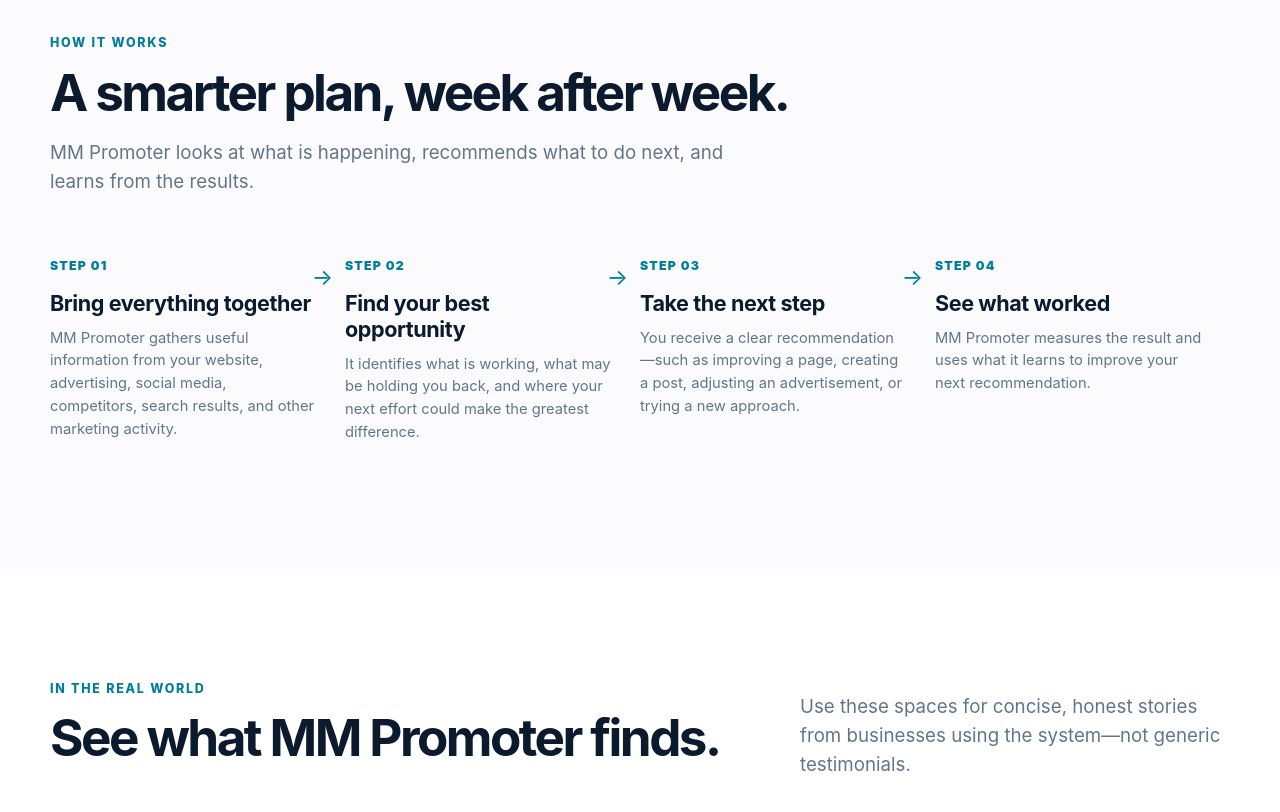
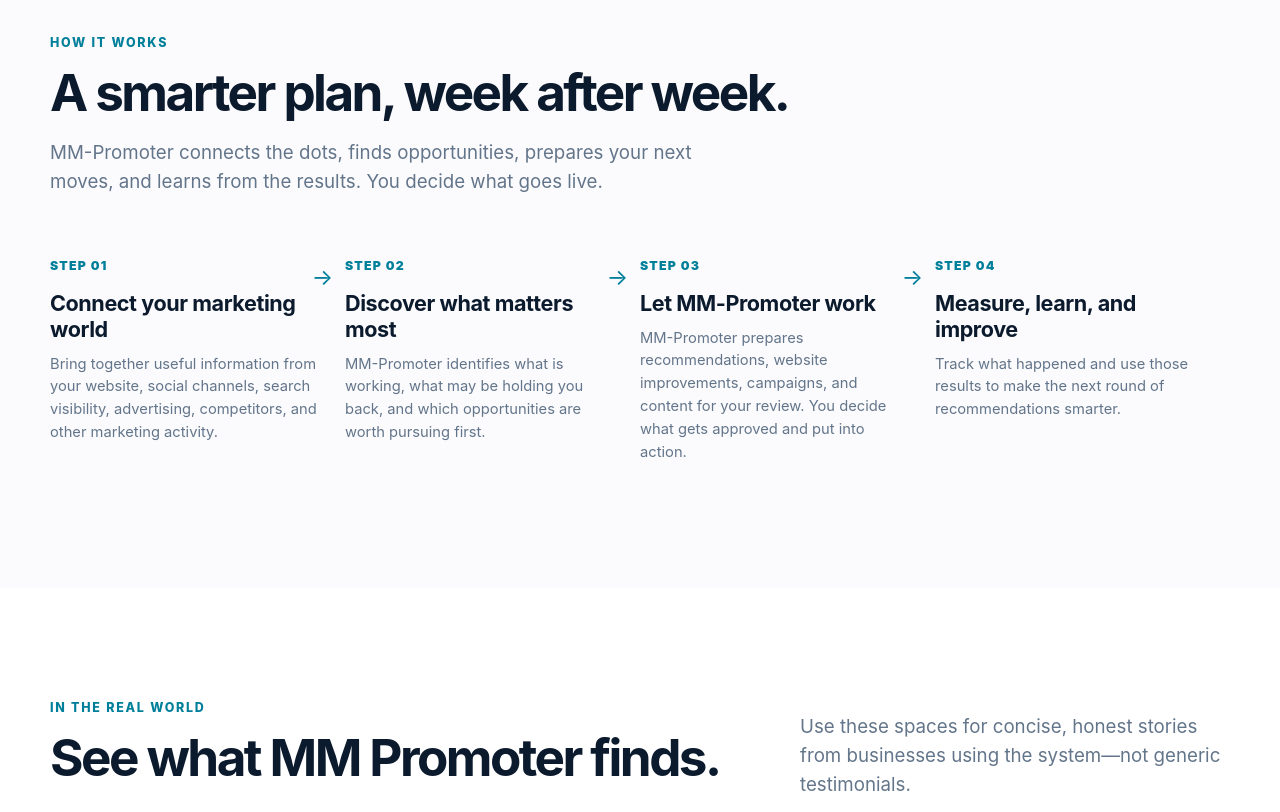
Before and after one commit to Lestercito12570/mmpromoter-web, a plain HTML site: page index.html in a window 1280 px wide. Shown: the part 3620-4432 px from the top of the page. Drawn offline with Linux system fonts and the light colour scheme.

Commit message:
Refresh How It Works messaging around MM-Promoter doing the work

```diff
--- a/index.html
+++ b/index.html
@@ -502,12 +502,12 @@
       <div class="shell reveal">
         <p class="section-kicker">How it works</p>
         <h2>A smarter plan, week after week.</h2>
-        <p class="lede">MM Promoter looks at what is happening, recommends what to do next, and learns from the results.</p>
+        <p class="lede">MM-Promoter connects the dots, finds opportunities, prepares your next moves, and learns from the results. You decide what goes live.</p>
         <div class="steps">
-          <article class="step"><span class="step-number">STEP 01</span><h3>Bring everything together</h3><p>MM Promoter gathers useful information from your website, advertising, social media, competitors, search results, and other marketing activity.</p></article>
-          <article class="step"><span class="step-number">STEP 02</span><h3>Find your best opportunity</h3><p>It identifies what is working, what may be holding you back, and where your next effort could make the greatest difference.</p></article>
-          <article class="step"><span class="step-number">STEP 03</span><h3>Take the next step</h3><p>You receive a clear recommendation—such as improving a page, creating a post, adjusting an advertisement, or trying a new approach.</p></article>
-          <article class="step"><span class="step-number">STEP 04</span><h3>See what worked</h3><p>MM Promoter measures the result and uses what it learns to improve your next recommendation.</p></article>
+          <article class="step"><span class="step-number">STEP 01</span><h3>Connect your marketing world</h3><p>Bring together useful information from your website, social channels, search visibility, advertising, competitors, and other marketing activity.</p></article>
+          <article class="step"><span class="step-number">STEP 02</span><h3>Discover what matters most</h3><p>MM-Promoter identifies what is working, what may be holding you back, and which opportunities are worth pursuing first.</p></article>
+          <article class="step"><span class="step-number">STEP 03</span><h3>Let MM-Promoter work</h3><p>MM-Promoter prepares recommendations, website improvements, campaigns, and content for your review. You decide what gets approved and put into action.</p></article>
+          <article class="step"><span class="step-number">STEP 04</span><h3>Measure, learn, and improve</h3><p>Track what happened and use those results to make the next round of recommendations smarter.</p></article>
         </div>
       </div>
     </section>
```
